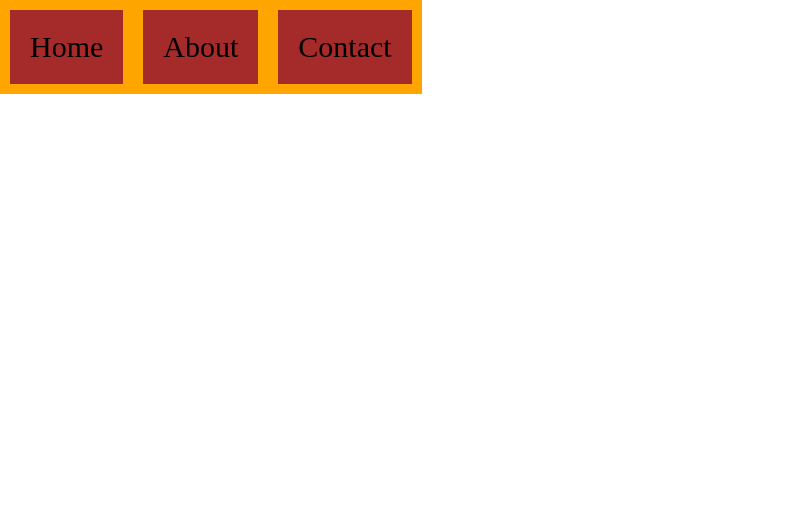
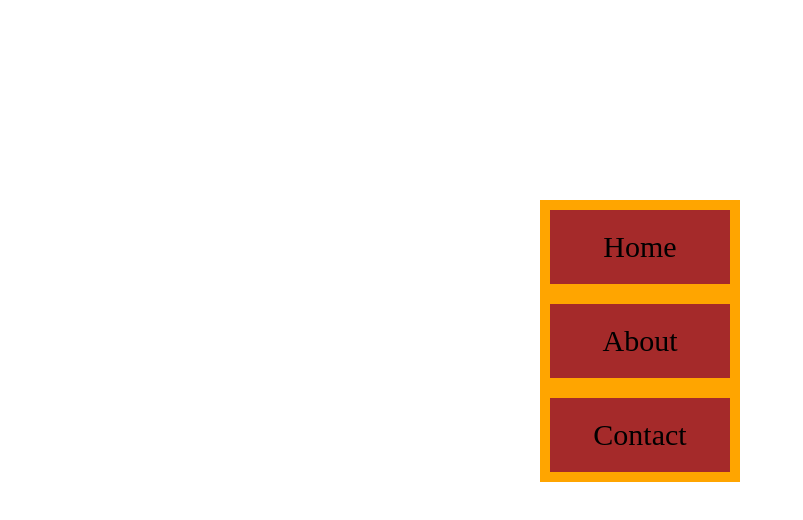
Before and after one commit to MohamedEmadFahmy/The-Odin-Project, a plain HTML site: page flexbox/index.html in a window 1280 px wide. Shown: the whole page, without its empty margins (0-803 px from the left). Drawn offline with Linux system fonts and the light colour scheme.

Commit message:
change some properties in first flexbox file to center divs

```diff
--- a/flexbox/example/style.css
+++ b/flexbox/example/style.css
@@ -8,6 +8,8 @@
     color: #fff;
     background-color: #5995DA;  /* Blue */
     padding: 20px 0;
+    display: flex;
+    justify-content: center;
   }
 
   .menu {
--- a/flexbox/style.css
+++ b/flexbox/style.css
@@ -4,13 +4,16 @@
     margin: 0px;
 }
 nav {
-    display: flex;
+    /* display: flex; */
+    margin-top: 200px;
 }
 div{
     font-size: 30px;
     text-align: center;
+    border: 10px solid orange;
     margin-bottom: 10px;
     background-color: brown;
-    border: 10px solid orange;
     padding: 20px;
+    width: 200px;
+    margin: 0 auto;
 }
```
